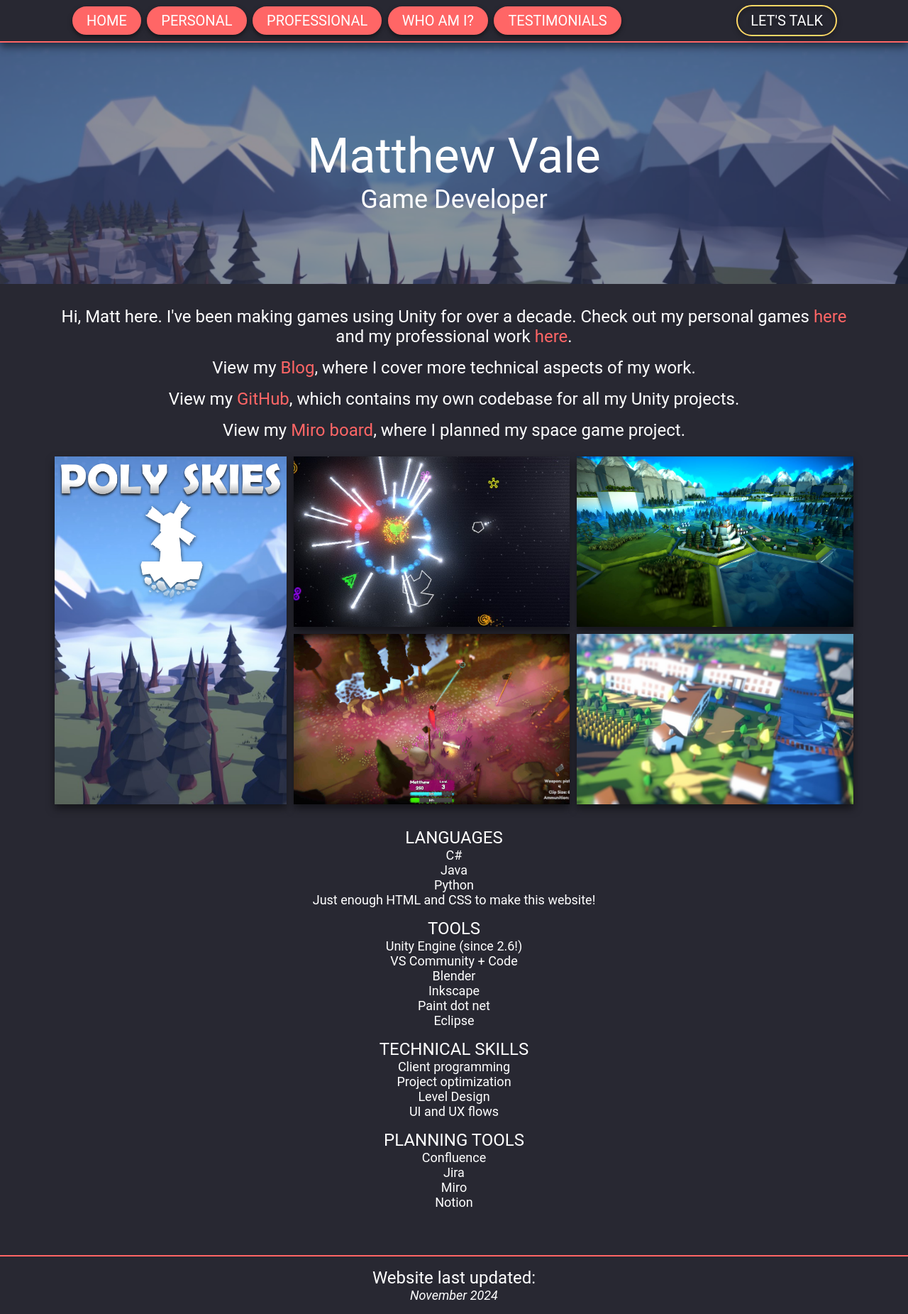
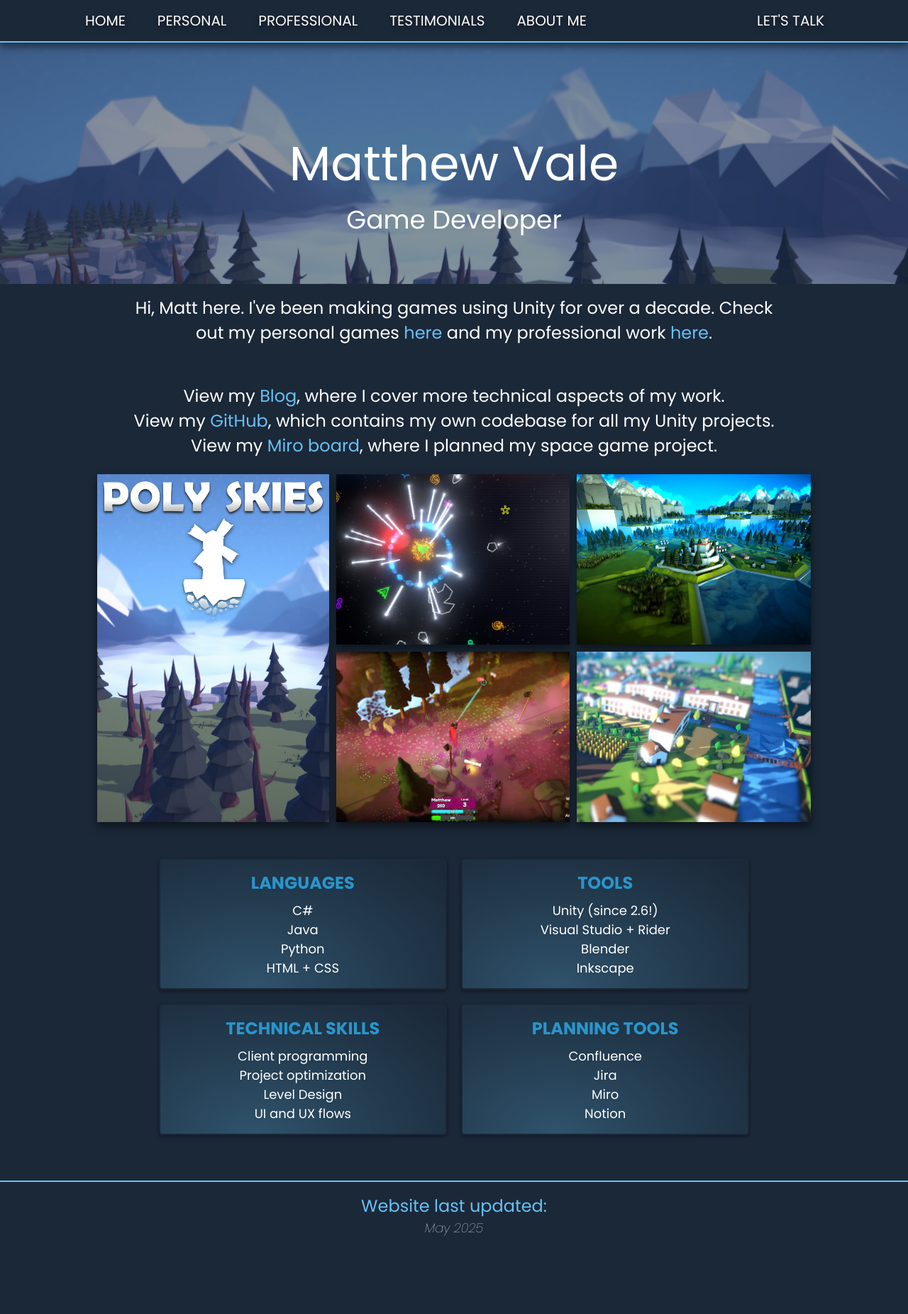
Before and after one commit to matthewvale/matthewvale-portfolio, a PHP site: page / in a window 1280 px wide. Shown: the whole page at 71% size. After the commit the page ends 1741 px from the top, so only its background shows below. Run offline with PHP 8.4, Linux system fonts and the light colour scheme; some web fonts are replaced.

Commit message:
Theme rework

```diff
--- a/css/styles.css
+++ b/css/styles.css
@@ -1,7 +1,7 @@
 /*#region ----- Global Body Properties */
 /* FONTS :: Inter, Poppins, Roboto */
 *{
-    font-family: 'Roboto', sans-serif;
+    font-family: 'Poppins', sans-serif;
     box-sizing: border-box;
     font-size: 18px;
     font-weight: normal;
@@ -35,7 +35,7 @@ accent-yellow {
 }
 
 html, body {
-	background-color: #282832;
+	background-color: #1B2838;
     margin: 0;
     -ms-overflow-style: none;  /* IE and Edge */
     scrollbar-width: none;  /* Firefox */
@@ -50,46 +50,79 @@ body::-webkit-scrollbar {
 /*#region ----- Global Button Properties */
 .button-style-1 {
     display: inline-block;
-    background-color: #FF6666;
-    border: 2px solid #FF6666;
-    border-radius: 20px;
+    border-radius: 0.25em;
     line-height: 36px;
     margin: 2px;
     filter: drop-shadow(0px 3px 3px rgba(0,0,0,0.5));
-    transition: all 0.5s ease-in-out;
+    transition: all 0.25s ease-in-out;
 }
 .button-style-1:hover {
-    background-color: transparent;
-    border: 2px solid #FF6666;
+    background-color: #67C1F5;
 }
 .button-style-2 {
     display: inline-block;
-    border: 2px solid #FFD966;
-    border-radius: 30px;
-    line-height: 40px;
+    border-radius: 0.25em;
+    line-height: 36px;
     filter: drop-shadow(0px 3px 3px rgba(0,0,0,0.5));
     transition: all 0.5s ease-in-out;
 }
 .button-style-2:hover {
-    background-color: #FFD966;
-    color: #282832;
+    background-color: #67C1F5;
 }
-.button-style-3 {
+.button-style-steam {
     display: inline-block;
-    background-color: #FF6666;
-    border: 2px solid #FF6666;
-    border-radius: 5px;
-    line-height: 40px;
+    background: linear-gradient(90deg, #67C1F5, #2D73FF);
+    border-radius: 0.25em;
+    line-height: 46px;
     width: 128px;
     text-align: center;
     margin-right: 10px;
     font-size: 20px;
-    filter: drop-shadow(0px 3px 3px rgba(0,0,0,0.5));
-    transition: all 0.5s ease-in-out;
+    filter: drop-shadow(0px 2px 2px rgb(0, 0, 0, .5));
+    transition: all 0.25s ease-in-out;
 }
-.button-style-3:hover {
-    background-color: transparent;
-    border: 2px solid #FF6666;
+.button-style-steam:hover {
+    background: linear-gradient(90deg, #b1d1e4, #2D73FF);
+}
+
+.button-style-itch {
+    display: inline-block;
+    background: #FF5C5A;
+    border-radius: 0.25em;
+    line-height: 46px;
+    width: 128px;
+    text-align: center;
+    margin-right: 10px;
+    font-size: 20px;
+    filter: drop-shadow(0px 2px 2px rgb(0, 0, 0, .5));
+    transition: all 0.25s ease-in-out;
+}
+.button-style-itch:hover {
+    background: #ff9997;
+}
+
+.button-style-android {
+    display: inline-block;
+    background:
+        linear-gradient(0deg, rgba(255, 50, 50, 0.8), rgba(255, 0, 0, 0) 50%),
+        linear-gradient(270deg, rgba(255, 255, 0, 0.8), rgba(0, 255, 0, 0) 60%),
+        linear-gradient(180deg, rgba(0, 255, 50, 0.8), rgba(0, 255, 0, 0) 60%),
+        linear-gradient(90deg, rgba(0, 100, 255, 0.8), rgba(0, 0, 255, 0) 70%);
+    border-radius: 0.25em;
+    line-height: 46px;
+    width: 128px;
+    text-align: center;
+    margin-right: 10px;
+    font-size: 20px;
+    filter: drop-shadow(0px 2px 2px rgb(0, 0, 0, .5));
+    transition: all 0.25s ease-in-out;
+}
+.button-style-android:hover {
+    background:
+        linear-gradient(0deg, rgba(255, 50, 50, 0.8), rgba(255, 0, 0, 0) 50%),
+        linear-gradient(270deg, rgba(255, 255, 0, 0.8), rgba(0, 255, 0, 0) 60%),
+        linear-gradient(180deg, rgba(0, 255, 50, 0.8), rgba(0, 255, 0, 0) 60%),
+        linear-gradient(90deg, rgba(0, 100, 255, 0.8), rgba(0, 0, 255, 0) 70%);
 }
 /*#endregion*/
 
@@ -104,15 +137,16 @@ header {
     height: 60px;
     max-height: 60px;
     z-index: 80;
-    background: #282832;
+    background: #1B2838;
     filter: drop-shadow(0px 6px 6px rgba(0,0,0,0.5));
-    border-bottom: 2px solid #FF6666;
+    border-bottom: 2px solid #67C1F5;
     padding: 10px 20px;
 }
+
 header > .logo{
     margin: 0 auto;
-    /* max-height: 50px; */
 }
+
 .main-nav {
   display: flex;
   align-items: center;
@@ -120,19 +154,15 @@ header > .logo{
   width: 100%;
   max-width: 1080px;
 }
-/* .main-nav .nav-main{
-  margin: 0 auto;
-} */
+
 nav a {
     font-size: 20px;
     padding-left:1rem;
     padding-right:1rem;
 }
+
 nav img {
     height: 50px;
-}
-@media(max-width:700px) {
-    /* HAMBURGER */
 }
 /*#endregion*/
 
@@ -168,13 +198,22 @@ nav img {
     flex-direction: column;
     flex-wrap: wrap;
     width: 100%;
-    max-width: 1200px;
+    max-width: 1080px;
     margin: 0 auto;
     padding: 0 32px 0 32px;
 }
-/* .page-content-container a:link {
-    color: #FF6666;
-} */
+
+.centered-text p {
+    font-size: 24px;
+    margin-left: 5%;
+    margin-right: 5%;
+    text-align: center;
+}
+
+.centered-text p a:any-link {
+    font-size: 24px;
+    color: #67C1F5;
+}
 /*#endregion*/
 
 /*#region ----- Homepage Games grid */
@@ -186,6 +225,7 @@ nav img {
     width: 100%;
     height: 500px;
     top: 18px;
+    bottom: 18px;
 }
 .homepage-game-promo img {
     /* width: 100%; */
@@ -233,24 +273,28 @@ nav img {
 
 /*#region ----- Homepage Skills grid */
 .skills-container {
-    display: flex;
-    flex-direction: column;
-    align-items: center;
-    margin-top: 30px;
+    display:flex;
+    flex-direction:row;
+    align-items:normal;
+    margin-top:64px;
+    flex-wrap: wrap;
+    justify-content: center;
+    gap: 20px;
 }
 .skill-title h3 {
+    font-weight: bold;
     text-align: center;
-    padding-top: 16px;
-}
-.skill-title a {
-    font-size: 24px;
-    color: #FF6666;
+    color:#2996CC;
+    margin-bottom: 8px;
 }
 .skill-row {
     display: flex;
     flex-direction: column;
     align-items: center;
     width: 100%;
+}
+.skill-row p {
+    text-align: center;
 }
 /*#endregion*/
 
@@ -295,11 +339,11 @@ nav img {
     justify-content: space-between;
 }
 gametitle {
-    color: #FF6666;
+    color: #67C1F5;
     font-size: 36px;
 }
 releasedate {
-    color: #FFD966;
+    color: #2996CC;
     font-size: 18px;
 }
 .game-store-links {
@@ -331,22 +375,30 @@ releasedate {
     align-content: space-between;
     gap: 20px;
 }
+
 .testimonial-item {
-    background-color: #282832;
+    background: radial-gradient(ellipse at 33% 100%, #67C1F550, #1B2838);
+    border-radius: 0.25em;
+    cursor:pointer;
     width: 40%;
     padding: 15px;
-    border: 2px solid white;
-    filter: drop-shadow(0px 6px 6px rgba(0,0,0,0.5));
-    transition: all 0.5s ease-in-out;
+    border: 2px solid #1B2838;
+    box-sizing: border-box;
+    filter: drop-shadow(0px 2px 2px rgb(0, 0, 0, .5));
+    transition: all 0.25s ease-in-out;
 }
+
 .testimonial-item:hover {
-    border: 2px solid #FF6666;
+    box-sizing: border-box;
+    border: 2px solid #67C1F5;
 }
+
 reviewer {
     font-size: 20px;
     color: #FFD966;
     margin: 0 auto;
 }
+
 position {
     font-size: 17px;
     font-style: italic;
@@ -362,15 +414,21 @@ position {
     justify-content: center;
     margin-top: 64px;
     max-width: 100%;
-    background-color:#282832;
-    border-top: 2px solid #FF6666;
+    background-color:#1B2838;
+    border-top: 2px solid #67C1F5;
 }
+
 .footer-section {
     display: flex;
     flex-direction: column;
     text-align: center;
     margin: 16px;
 }
+
+.footer-section h3 {
+    color: #67C1F5;
+}
+
 .footer-section i {
     width: 100%;
     text-align: center;
--- a/index.php
+++ b/index.php
@@ -14,14 +14,16 @@
         </div>
         <!-- MAIN CONTENT -->
         <div class="page-content-container">
-            <div class="skill-title">
-                <h3>Hi, Matt here. I've been making games using Unity for over a decade.
+            <div class="centered-text">
+                <p>Hi, Matt here. I've been making games using Unity for over a decade.
                 Check out my personal games <a href="personal-games.php">here</a>
-                and my professional work <a href="professional-games.php">here</a>.</h3>
-                <h3>View my <a href="https://matthewvaleblog.wordpress.com/">Blog</a>, where I cover more technical aspects of my work.</h3>
-                <h3>View my <a href="https://github.com/MattVale1">GitHub</a>, which contains my own codebase for all my Unity projects.</h3>
-                <h3>View my <a href="https://miro.com/app/board/uXjVKO9t2B8=/?share_link_id=118558371974">Miro board</a>, where I planned my space game project.</h3>
+                and my professional work <a href="professional-games.php">here</a>.</p>
+                <br></br>
+                <p>View my <a href="https://matthewvaleblog.wordpress.com/">Blog</a>, where I cover more technical aspects of my work.</p>
+                <p>View my <a href="https://github.com/MattVale1">GitHub</a>, which contains my own codebase for all my Unity projects.</p>
+                <p>View my <a href="https://miro.com/app/board/uXjVKO9t2B8=/?share_link_id=118558371974">Miro board</a>, where I planned my space game project.</p>
             </div>
+
             <div class="homepage-game-collection">
                 <div class="homepage-game-promo">
                     <img src="res\images\promos\polyskies_promo.jpg" alt="Poly Skies">
@@ -36,6 +38,7 @@
                 </div>
             </div>
             <div class="skills-container">
+                <div class="testimonial-item">
                     <div class="skill-title">
                         <h3>LANGUAGES</h3>
                     </div>
@@ -43,19 +46,21 @@
                         <p>C#</p>
                         <p>Java</p>
                         <p>Python</p>
-                    <p>Just enough HTML and CSS to make this website!</p>
+                        <p>HTML + CSS</p>
                     </div>
+                </div>
+                <div class="testimonial-item">
                     <div class="skill-title">
                         <h3>TOOLS</h3>
                     </div>
                     <div class="skill-row">
-                    <p>Unity Engine (since 2.6!)</p>
-                    <p>VS Community + Code</p>
+                        <p>Unity (since 2.6!)</p>
+                        <p>Visual Studio + Rider</p>
                         <p>Blender</p>
                         <p>Inkscape</p>
-                    <p>Paint dot net</p>
-                    <p>Eclipse</p>
                     </div>
+                </div>
+                <div class="testimonial-item">
                     <div class="skill-title">
                         <h3>TECHNICAL SKILLS</h3>
                     </div>
@@ -65,6 +70,8 @@
                         <p>Level Design</p>
                         <p>UI and UX flows</p>
                     </div>
+                </div>
+                <div class="testimonial-item">
                     <div class="skill-title">
                         <h3>PLANNING TOOLS</h3>
                     </div>
@@ -76,6 +83,7 @@
                     </div>
                 </div>
             </div>
+        </div>
     </body>
     <!-- FOOTER -->
     <?php include 'php/footer.php'; ?>
--- a/php/footer.php
+++ b/php/footer.php
@@ -2,7 +2,7 @@
     <div class="footer-container">
         <div class="footer-section">
             <h3>Website last updated:</h3>
-            <i>November 2024</i>
+            <i>May 2025</i>
         </div>
     </div>
 </footer>
--- a/php/navibar.php
+++ b/php/navibar.php
@@ -8,8 +8,8 @@
         <a class="button-style-1" href="index.php">HOME</a>
         <a class="button-style-1" href="personal-games.php">PERSONAL</a>
         <a class="button-style-1" href="professional-games.php">PROFESSIONAL</a>
-        <a class="button-style-1" href="who-am-i.php">WHO AM I?</a>
         <a class="button-style-1" href="feedback.php">TESTIMONIALS</a>
+        <a class="button-style-1" href="who-am-i.php">ABOUT ME</a>
       </div>
       <div class="nav-end">
         <a class="button-style-2" href="lets-talk.php">LET'S TALK</a>
--- a/professional-games.php
+++ b/professional-games.php
@@ -24,7 +24,7 @@
                         </div>
                         <p>STUFFED is a first-person shooter where you play as a teddy bear, defending your owner from nightmares. I worked on realtime multiplayer features using PUN2, investigated and resolved various performance problems and fixed critical bugs reported by the players.</p>
                         <div class="game-store-links">
-                            <a class="button-style-3" href="https://store.steampowered.com/app/1243200/STUFFED/" target="_blank">STEAM</a>
+                            <a class="button-style-steam" href="https://store.steampowered.com/app/1243200/STUFFED/" target="_blank">STEAM</a>
                         </div>
                     </div>
                 </div>
@@ -37,7 +37,7 @@
                         </div>
                         <p>An officially branded WWE team battle game. During my time at Pixel Toys I worked on various aspects of the meta game including the Rush game mode, I also created the character Synergy system, set up various UI scenes and helped with the PvE game mode. A lot of the game is data driven by the server and my work included calling endpoints and waiting for server responses to update the client.</p>
                         <div class="game-store-links">
-                            <a class="button-style-3" href="https://play.google.com/store/apps/details?id=com.scopely.wwedomination" target="_blank">Google Play</a>
+                            <a class="button-style-android" href="https://play.google.com/store/apps/details?id=com.scopely.wwedomination" target="_blank">PLAY</a>
                         </div>
                     </div>
                 </div>
```
Also changed, not shown: lets-talk.php (+6 -6 lines), personal-games.php (+8 -8 lines), who-am-i.php (+7 -7 lines), php/head.php (line endings or trailing spaces). Lines whose indentation alone changed are shown as unchanged.
